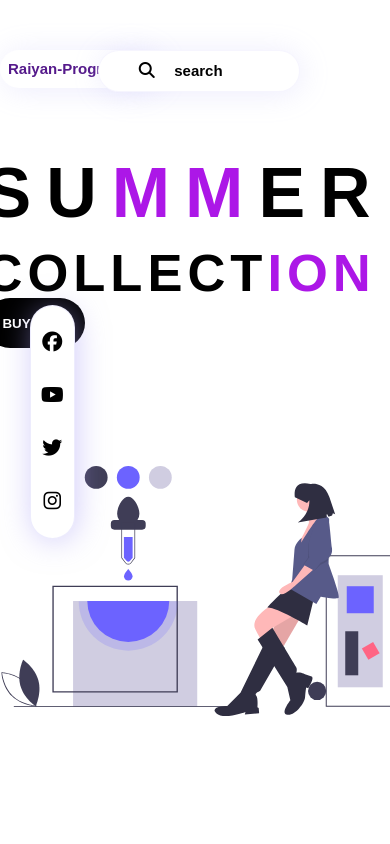
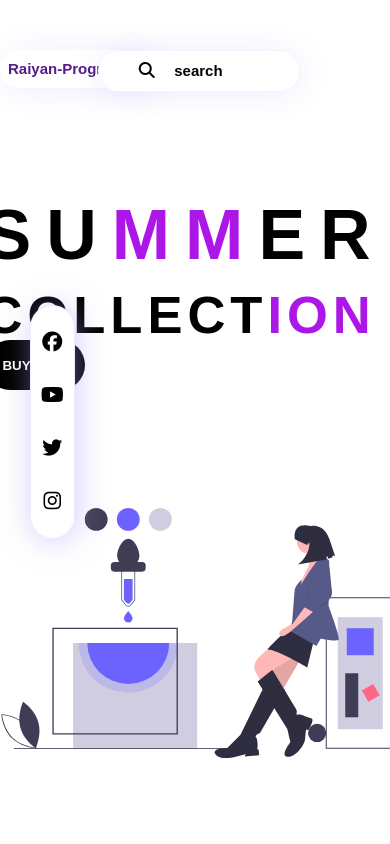
Before and after one commit to hmd9229/ecommerce-project, a plain HTML site: page index.html in a window 390 px wide. Shown: the top 844 px of the page. Drawn offline with Linux system fonts and the light colour scheme.

Commit message:
Update style5.css

```diff
--- a/style5.css
+++ b/style5.css
@@ -418,13 +418,13 @@ hr{
 @media (max-width:1024px)
 {
 .section1button{
-    top: 30%;
+    top: 35%;
     font-size: 35px;}
     .section1 img{
         height: 250px;
     }
     .section1{
-        top: 70%;
+        top: 75%;
     }
 
 .notificationinput{
```
